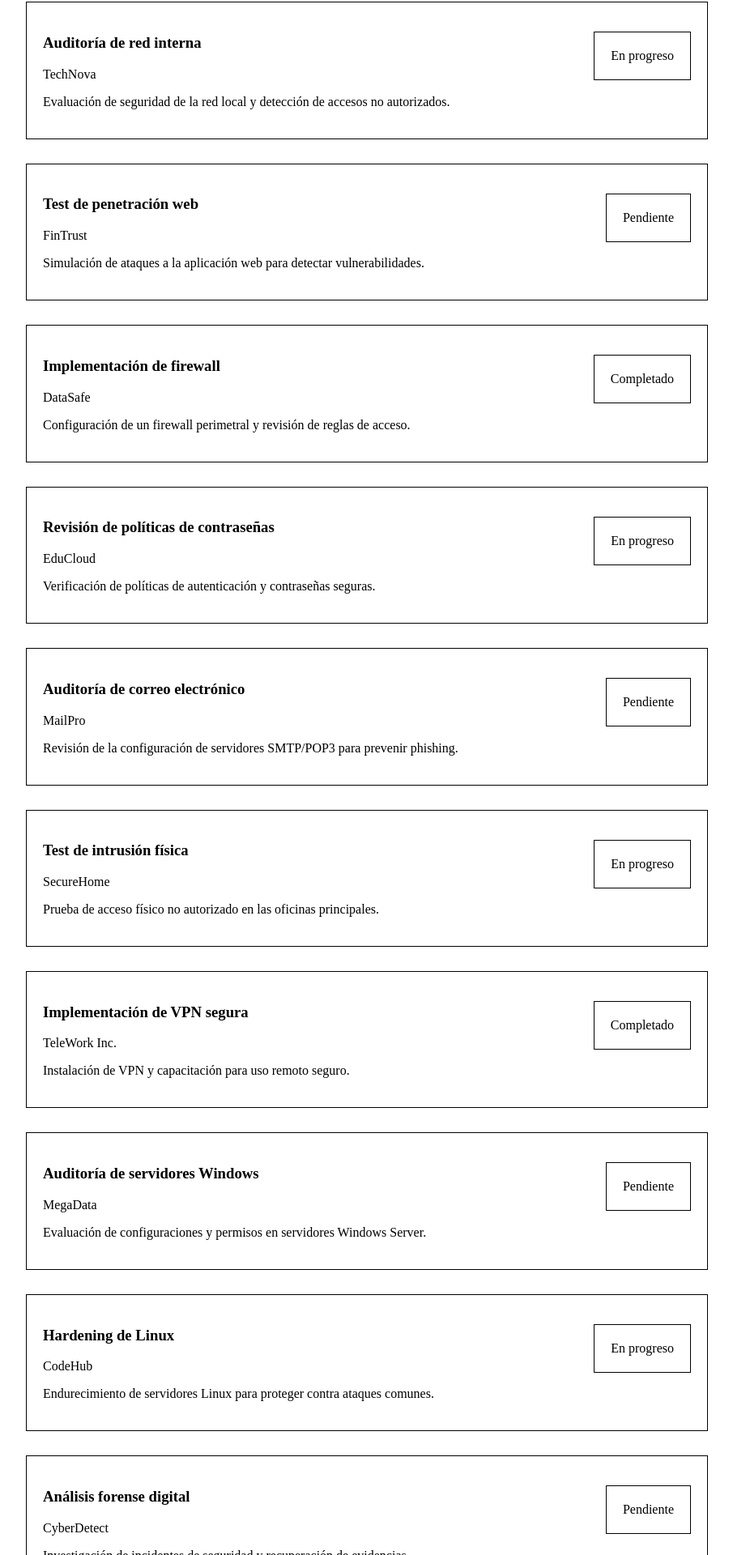
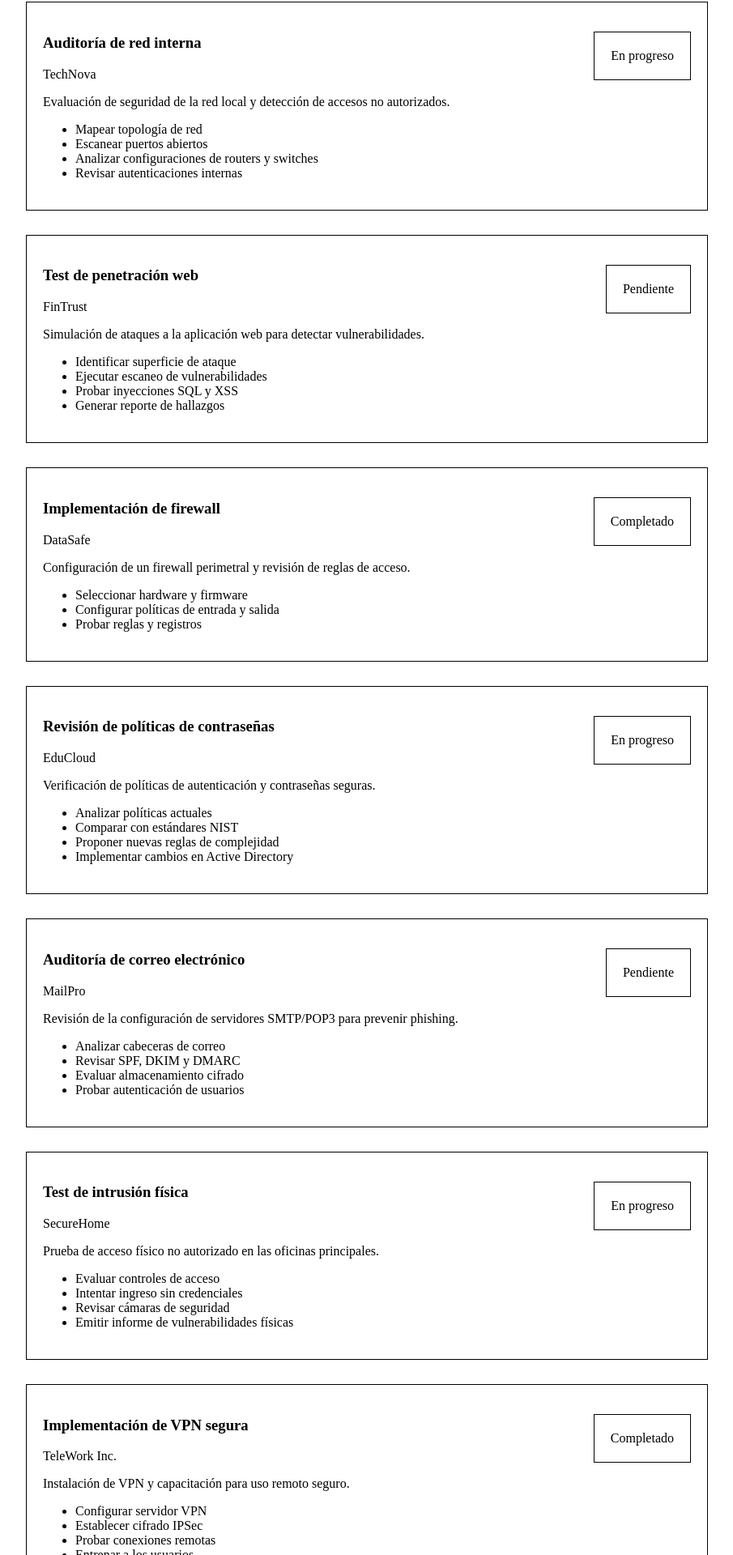
Before and after one commit to ouielba90/webdev-final-project-roms, a React (Vite) app: page /projects in a window 1280 px wide. Shown: the part 165-2085 px from the top of the page at 81% size, without its empty margins (187-1092 px from the left). Built offline with nearby package versions, Linux system fonts and the light colour scheme.

Commit message:
Modificacion de los datos de projects y visualizacion de los nuevos datos en projects

```diff
--- a/data/projects.js
+++ b/data/projects.js
@@ -6,6 +6,12 @@
     status: "En progreso",
     description:
       "Evaluación de seguridad de la red local y detección de accesos no autorizados.",
+    tasks: [
+      "Mapear topología de red",
+      "Escanear puertos abiertos",
+      "Analizar configuraciones de routers y switches",
+      "Revisar autenticaciones internas",
+    ],
   },
   {
     id: 2,
@@ -14,6 +20,12 @@
     status: "Pendiente",
     description:
       "Simulación de ataques a la aplicación web para detectar vulnerabilidades.",
+    tasks: [
+      "Identificar superficie de ataque",
+      "Ejecutar escaneo de vulnerabilidades",
+      "Probar inyecciones SQL y XSS",
+      "Generar reporte de hallazgos",
+    ],
   },
   {
     id: 3,
@@ -22,6 +34,11 @@
     status: "Completado",
     description:
       "Configuración de un firewall perimetral y revisión de reglas de acceso.",
+    tasks: [
+      "Seleccionar hardware y firmware",
+      "Configurar políticas de entrada y salida",
+      "Probar reglas y registros",
+    ],
   },
   {
     id: 4,
@@ -30,6 +47,12 @@
     status: "En progreso",
     description:
       "Verificación de políticas de autenticación y contraseñas seguras.",
+    tasks: [
+      "Analizar políticas actuales",
+      "Comparar con estándares NIST",
+      "Proponer nuevas reglas de complejidad",
+      "Implementar cambios en Active Directory",
+    ],
   },
   {
     id: 5,
@@ -38,6 +61,12 @@
     status: "Pendiente",
     description:
       "Revisión de la configuración de servidores SMTP/POP3 para prevenir phishing.",
+    tasks: [
+      "Analizar cabeceras de correo",
+      "Revisar SPF, DKIM y DMARC",
+      "Evaluar almacenamiento cifrado",
+      "Probar autenticación de usuarios",
+    ],
   },
   {
     id: 6,
@@ -46,6 +75,12 @@
     status: "En progreso",
     description:
       "Prueba de acceso físico no autorizado en las oficinas principales.",
+    tasks: [
+      "Evaluar controles de acceso",
+      "Intentar ingreso sin credenciales",
+      "Revisar cámaras de seguridad",
+      "Emitir informe de vulnerabilidades físicas",
+    ],
   },
   {
     id: 7,
@@ -53,6 +88,12 @@
     client: "TeleWork Inc.",
     status: "Completado",
     description: "Instalación de VPN y capacitación para uso remoto seguro.",
+    tasks: [
+      "Configurar servidor VPN",
+      "Establecer cifrado IPSec",
+      "Probar conexiones remotas",
+      "Entrenar a los usuarios",
+    ],
   },
   {
     id: 8,
@@ -61,6 +102,11 @@
     status: "Pendiente",
     description:
       "Evaluación de configuraciones y permisos en servidores Windows Server.",
+    tasks: [
+      "Analizar políticas de grupo (GPO)",
+      "Verificar permisos de archivos",
+      "Revisar logs de eventos",
+    ],
   },
   {
     id: 9,
@@ -69,6 +115,13 @@
     status: "En progreso",
     description:
       "Endurecimiento de servidores Linux para proteger contra ataques comunes.",
+    tasks: [
+      "Actualizar paquetes y kernel",
+      "Configurar firewall con iptables",
+      "Eliminar servicios innecesarios",
+      "Establecer políticas de permisos",
+      "Probar integridad del sistema",
+    ],
   },
   {
     id: 10,
@@ -77,6 +130,12 @@
     status: "Pendiente",
     description:
       "Investigación de incidentes de seguridad y recuperación de evidencias.",
+    tasks: [
+      "Recolectar imágenes de disco",
+      "Analizar logs del sistema",
+      "Recuperar archivos borrados",
+      "Documentar evidencia",
+    ],
   },
   {
     id: 11,
@@ -85,6 +144,12 @@
     status: "Completado",
     description:
       "Campaña de simulación de phishing para evaluar conciencia de los empleados.",
+    tasks: [
+      "Diseñar campaña de phishing",
+      "Enviar correos simulados",
+      "Registrar resultados",
+      "Elaborar informe de concienciación",
+    ],
   },
   {
     id: 12,
@@ -93,6 +158,12 @@
     status: "En progreso",
     description:
       "Instalación de sistemas de detección y prevención de intrusos.",
+    tasks: [
+      "Instalar Snort/Suricata",
+      "Configurar alertas en tiempo real",
+      "Probar detección de ataques simulados",
+      "Optimizar reglas de falsos positivos",
+    ],
   },
   {
     id: 13,
@@ -101,6 +172,11 @@
     status: "Pendiente",
     description:
       "Escaneo de vulnerabilidades en su sitio de comercio electrónico.",
+    tasks: [
+      "Ejecutar escaneo con OWASP ZAP",
+      "Revisar autenticación y sesiones",
+      "Verificar cifrado HTTPS",
+    ],
   },
   {
     id: 14,
@@ -108,6 +184,11 @@
     client: "DataBank",
     status: "En progreso",
     description: "Revisión de permisos y cifrado en bases de datos SQL.",
+    tasks: [
+      "Revisar roles y privilegios",
+      "Comprobar cifrado en tránsito y reposo",
+      "Analizar logs de consultas",
+    ],
   },
   {
     id: 15,
@@ -116,6 +197,12 @@
     status: "Completado",
     description:
       "Verificación de políticas de privacidad y tratamiento de datos.",
+    tasks: [
+      "Analizar flujos de datos personales",
+      "Verificar consentimiento de usuarios",
+      "Asegurar derecho al olvido",
+      "Emitir informe de cumplimiento",
+    ],
   },
   {
     id: 16,
@@ -124,6 +211,11 @@
     status: "En progreso",
     description:
       "Actualización del sistema de copias de seguridad y recuperación.",
+    tasks: [
+      "Evaluar sistema actual",
+      "Diseñar nueva política de retención",
+      "Probar restauración completa",
+    ],
   },
   {
     id: 17,
@@ -132,6 +224,12 @@
     status: "Pendiente",
     description:
       "Evaluación de seguridad en dispositivos conectados y sus protocolos.",
+    tasks: [
+      "Identificar dispositivos IoT",
+      "Analizar firmware",
+      "Evaluar autenticación y cifrado",
+      "Recomendar mejoras de seguridad",
+    ],
   },
   {
     id: 18,
@@ -140,6 +238,12 @@
     status: "En progreso",
     description:
       "Simulación controlada para evaluar la respuesta ante ataques de ransomware.",
+    tasks: [
+      "Preparar entorno aislado",
+      "Ejecutar muestra controlada",
+      "Medir tiempo de respuesta",
+      "Evaluar plan de recuperación",
+    ],
   },
   {
     id: 19,
@@ -148,6 +252,12 @@
     status: "Completado",
     description:
       "Evaluación y migración de sistemas locales a la nube con cifrado.",
+    tasks: [
+      "Evaluar arquitectura actual",
+      "Seleccionar proveedor cloud",
+      "Implementar cifrado en tránsito",
+      "Probar redundancia y backups",
+    ],
   },
   {
     id: 20,
@@ -155,6 +265,12 @@
     client: "DevLink",
     status: "Pendiente",
     description: "Pruebas de seguridad en APIs REST públicas y privadas.",
+    tasks: [
+      "Mapear endpoints",
+      "Probar autenticación y tokens",
+      "Ejecutar fuzzing de entradas",
+      "Revisar logs de errores",
+    ],
   },
   {
     id: 21,
@@ -162,6 +278,11 @@
     client: "EduTech",
     status: "Completado",
     description: "Entrenamiento en ciberseguridad para empleados no técnicos.",
+    tasks: [
+      "Diseñar material educativo",
+      "Realizar sesiones de formación",
+      "Aplicar prueba final",
+    ],
   },
   {
     id: 22,
@@ -169,6 +290,12 @@
     client: "AccessCorp",
     status: "En progreso",
     description: "Implementación de MFA en entornos corporativos.",
+    tasks: [
+      "Seleccionar proveedor MFA",
+      "Integrar con Active Directory",
+      "Probar autenticación en varios dispositivos",
+      "Capacitar a los usuarios",
+    ],
   },
   {
     id: 23,
@@ -177,6 +304,12 @@
     status: "Completado",
     description:
       "Revisión de registros de eventos y detección de patrones sospechosos.",
+    tasks: [
+      "Centralizar logs en SIEM",
+      "Detectar anomalías",
+      "Generar alertas automáticas",
+      "Emitir informe de hallazgos",
+    ],
   },
   {
     id: 24,
@@ -185,6 +318,11 @@
     status: "Pendiente",
     description:
       "Pruebas de seguridad en la red inalámbrica de clientes y empleados.",
+    tasks: [
+      "Identificar SSIDs activos",
+      "Probar cifrado WPA2/WPA3",
+      "Detectar puntos de acceso falsos",
+    ],
   },
   {
     id: 25,
@@ -192,6 +330,12 @@
     client: "StreamNet",
     status: "En progreso",
     description: "Implementación de paneles de vigilancia para tráfico de red.",
+    tasks: [
+      "Instalar herramientas de monitoreo",
+      "Configurar paneles de visualización",
+      "Establecer umbrales de alerta",
+      "Optimizar rendimiento del sistema",
+    ],
   },
 ];
 
--- a/src/components/projects/ProjectItem.jsx
+++ b/src/components/projects/ProjectItem.jsx
@@ -1,5 +1,10 @@
 
-function ProjectItem({ id, name, client, status, description }) {
+function ProjectItem({ id, name, client, status, description, tasks }) {
+
+    const taskItems = [];
+  for (let i = 0; i < tasks.length; i++) {
+    taskItems.push(<li key={i}>{tasks[i]}</li>);
+  }
 
     return (
         <>
@@ -8,6 +13,12 @@
                     <h3>{name}</h3>
                     <p>{client}</p>
                     <p>{description}</p>
+                    <div>
+                        <ul>
+                            {taskItems}
+                        </ul>
+
+                    </div>
                 </div>
                 <div>
                     <p className="status-project" >{status}</p>
```
